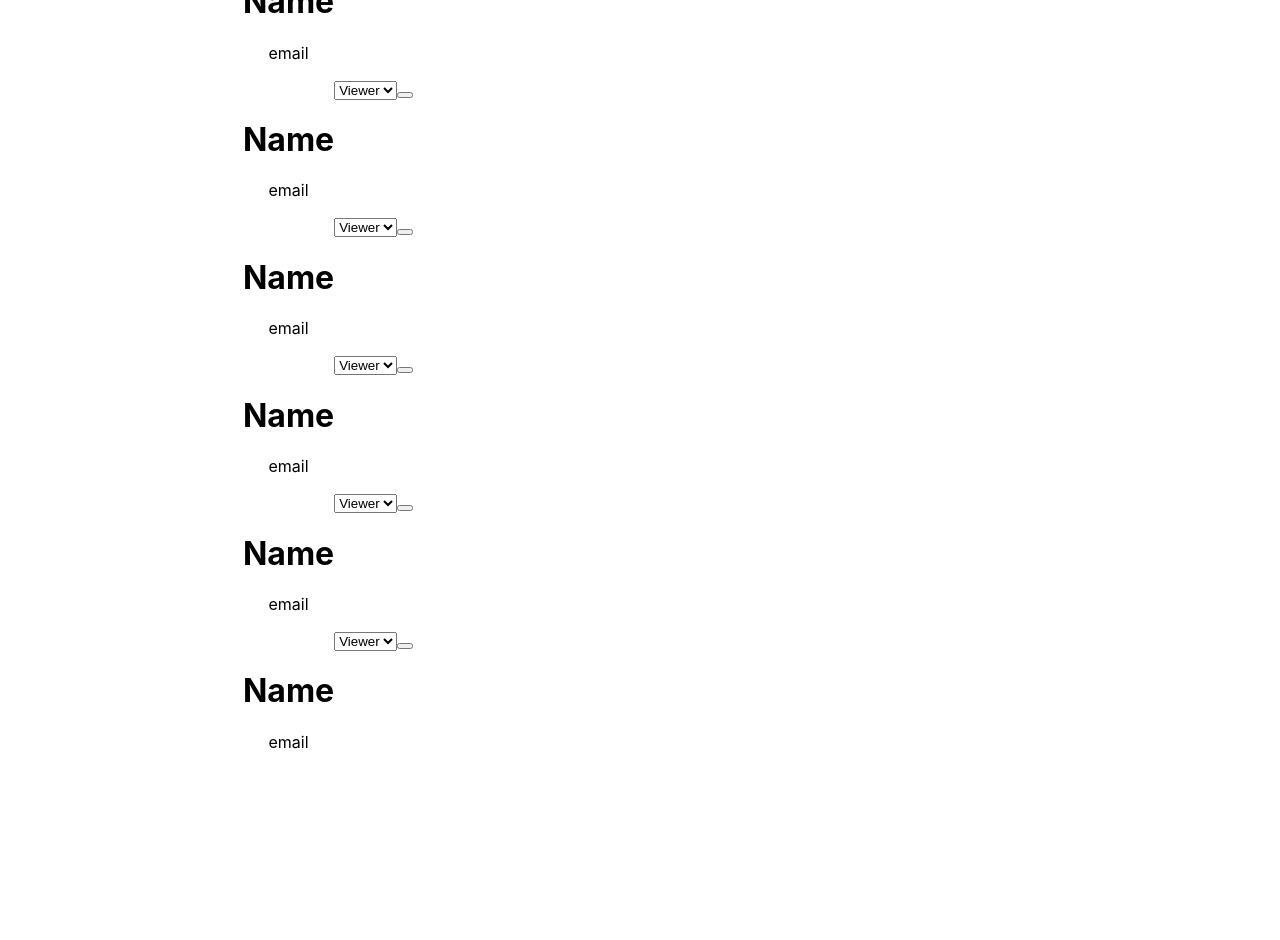
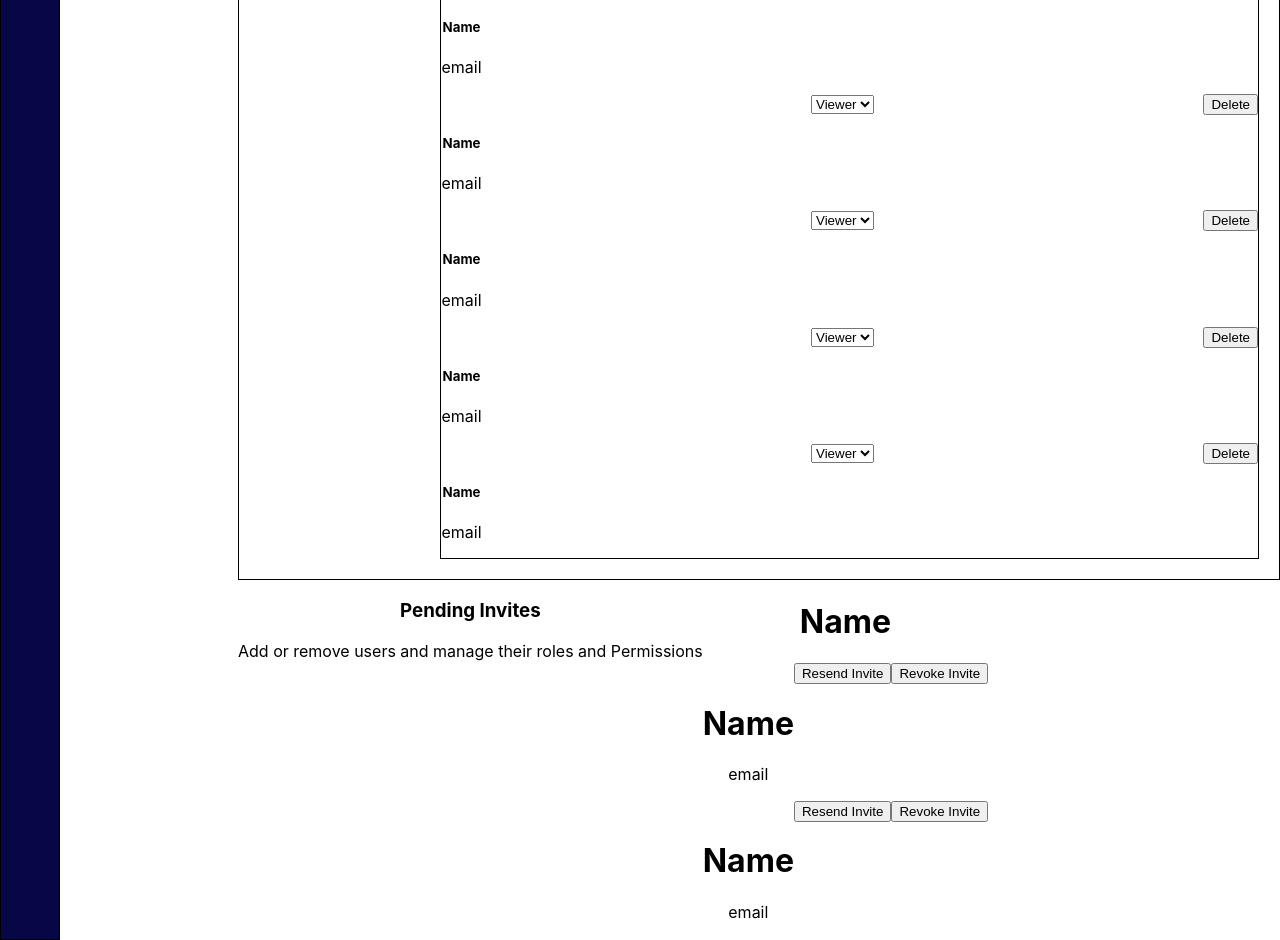
Before and after one commit to DhaanuI/attryb_figma, a React (Create React App) app in the folder attryb/: page / in a window 1280 px wide. Shown: the part 340-1280 px from the top of the page. Before the commit the page ends 1108 px from the top, so only its background shows below. Built offline with nearby package versions, Linux system fonts and the light colour scheme; the HTML template or start-up script is replaced by a standard one.

Commit message:
applied css to content div in Main.jsx

```diff
--- a/attryb/src/components/main.jsx
+++ b/attryb/src/components/main.jsx
@@ -10,14 +10,13 @@ export default function Main() {
 
             </div>
             <div className='header_section'>
-
                 <h1>User Management</h1>
                 <p>Add or Manage your Domains</p>
             </div>
             <div className='section'>
                 <div className='container'>
-                    <div className='content'>
-                        <div>
+                    <div className='container_content'>
+                        <div className='container_contentdiv1'>
                             <h3>Users</h3>
                             <p>Add or remove users and manage their roles and Permissions</p>
 
@@ -34,7 +33,7 @@ export default function Main() {
                                 <div>
                                     <div>
                                         <img src="" alt="" />
-                                        <h1>Name</h1>
+                                        <h5>Name</h5>
                                         <p>email</p>
                                     </div>
                                 </div>
@@ -44,7 +43,7 @@ export default function Main() {
                                     </select>
                                 </div>
                                 <div>
-                                    <button></button>
+                                    <button>Delete</button>
                                 </div>
                             </div>
 
@@ -52,7 +51,7 @@ export default function Main() {
                                 <div>
                                     <div>
                                         <img src="" alt="" />
-                                        <h1>Name</h1>
+                                        <h5>Name</h5>
                                         <p>email</p>
                                     </div>
                                 </div>
@@ -62,7 +61,7 @@ export default function Main() {
                                     </select>
                                 </div>
                                 <div>
-                                    <button></button>
+                                    <button>Delete</button>
                                 </div>
                             </div>
 
@@ -70,7 +69,7 @@ export default function Main() {
                                 <div>
                                     <div>
                                         <img src="" alt="" />
-                                        <h1>Name</h1>
+                                        <h5>Name</h5>
                                         <p>email</p>
                                     </div>
                                 </div>
@@ -80,7 +79,7 @@ export default function Main() {
                                     </select>
                                 </div>
                                 <div>
-                                    <button></button>
+                                    <button>Delete</button>
                                 </div>
                             </div>
 
@@ -88,7 +87,7 @@ export default function Main() {
                                 <div>
                                     <div>
                                         <img src="" alt="" />
-                                        <h1>Name</h1>
+                                        <h5>Name</h5>
                                         <p>email</p>
                                     </div>
                                 </div>
@@ -98,7 +97,7 @@ export default function Main() {
                                     </select>
                                 </div>
                                 <div>
-                                    <button></button>
+                                    <button>Delete</button>
                                 </div>
                             </div>
 
@@ -106,7 +105,7 @@ export default function Main() {
                                 <div>
                                     <div>
                                         <img src="" alt="" />
-                                        <h1>Name</h1>
+                                        <h5>Name</h5>
                                         <p>email</p>
                                     </div>
                                 </div>
@@ -116,7 +115,7 @@ export default function Main() {
                                     </select>
                                 </div>
                                 <div>
-                                    <button></button>
+                                    <button>Delete</button>
                                 </div>
                             </div>
 
@@ -124,7 +123,7 @@ export default function Main() {
                                 <div>
                                     <div>
                                         <img src="" alt="" />
-                                        <h1>Name</h1>
+                                        <h5>Name</h5>
                                         <p>email</p>
                                     </div>
                                 </div>
@@ -134,14 +133,55 @@ export default function Main() {
                                     </select>
                                 </div>
                                 <div>
-                                    <button></button>
+                                    <button>Delete</button>
                                 </div>
                             </div>
 
                         </div>
                     </div>
-                    <div>
 
+                    <div className='footerContent'>
+
+                        <div>
+                            <h3>Pending Invites</h3>
+                            <p>Add or remove users and manage their roles and Permissions</p>
+                        </div>
+
+                        <div>
+                            <h1>Name</h1>
+
+                            <div>
+                                <div className='footerContent1'>
+                                    <div>
+                                        <img src="" alt="" />
+                                        <h1>Name</h1>
+                                        <p>email</p>
+                                    </div>
+                                    <div>
+                                        <button>Resend Invite</button>
+                                    </div>
+                                    <div>
+                                        <button>Revoke Invite</button>
+                                    </div>
+                                </div>
+
+
+                                <div className='footerContent1'>
+                                    <div>
+                                        <img src="" alt="" />
+                                        <h1>Name</h1>
+                                        <p>email</p>
+                                    </div>
+                                    <div>
+                                        <button>Resend Invite</button>
+                                    </div>
+                                    <div>
+                                        <button>Revoke Invite</button>
+                                    </div>
+                                </div>
+                            </div>
+
+                        </div>
                     </div>
                 </div>
             </div>
--- a/attryb/src/components/sidebar.jsx
+++ b/attryb/src/components/sidebar.jsx
@@ -7,7 +7,7 @@ export default function Sidebar() {
                 <div className='sidebar_content'>
                     <div className='sidebar_nav'>
                         <div className='sidebar_headericon'>
-                            <img src="" alt="" />
+                            <img src="" alt="header" />
                         </div>
                         <div className='sidebar_navigation'>
                             <ul>
--- a/attryb/src/main.css
+++ b/attryb/src/main.css
@@ -1,4 +1,31 @@
 .contentDiv,
-.tableHeading{
+.tableHeading,
+.container_content,
+.footerContent,
+.footerContent1{
     display:flex
 }
+
+
+.container_content{
+    border:1px solid black;
+
+    width:1000px;
+    padding:20px;
+}
+
+.container_contentdiv1{
+    /* border:1px solid black; */
+    width:20%;
+}
+
+.table{
+    border:1px solid black;
+    width:90%;
+}
+
+.contentDiv{
+
+
+    justify-content: space-between;
+}
--- a/attryb/src/sidebar.css
+++ b/attryb/src/sidebar.css
@@ -1,3 +1,15 @@
 .mainSidebar{
     display:flex;
 }
+
+.sidebar_content{
+    width:100%;
+    border:1px solid black;
+    height:100%;
+    background-color: rgb(7, 7, 70);
+}
+
+.content{
+    /* border:1px solid black; */
+    padding:10px;
+}
```
Also changed, not shown: attryb/Group60.png (added).
